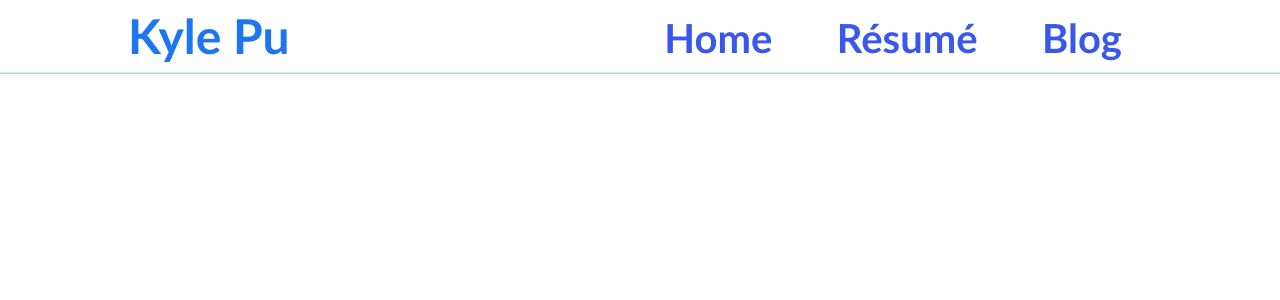
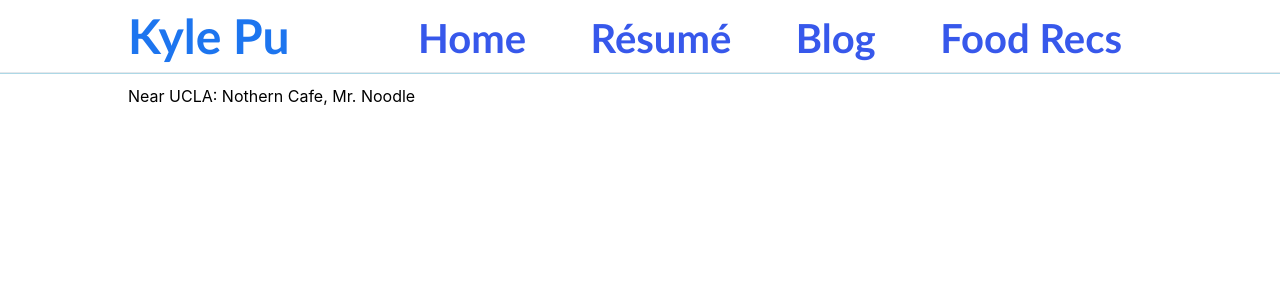
Before and after one commit to Kyle-Pu/Kyle-Pu.github.io, a React (Create React App) app: page /Food in a window 1280 px wide. Shown: the top 300 px of the page. Built offline with nearby package versions, Linux system fonts and the light colour scheme.

Commit message:
New tab for food recommendations

```diff
--- a/src/App.js
+++ b/src/App.js
@@ -2,6 +2,7 @@ import React from 'react'
 import HomePage from "./components/HomePage/HomePage"
 import Resume from "./components/Resume/Resume"
 import Blog from "./components/Blog/Blog"
+import Food from "./components/Food/Food"
 import "./App.css"
 
 import {
@@ -22,6 +23,8 @@ function App() {
             <Link to="/Resume" class="NavButton">Résumé</Link>
             {" "}
             <Link to="/Blog" class="NavButton">Blog</Link>
+            {" "}
+            <Link to="/Food" class="NavButton">Food Recs</Link>
           </div>
 
           <div class="Logo">
@@ -36,6 +39,7 @@ function App() {
           <Route path="/Home" element={<HomePage />} />
           <Route path="Resume" element={<Resume />} />
           <Route path="Blog" element={<Blog />} />
+          <Route path="Food" element={<Food />} />
         </Routes>
       </BrowserRouter>
     </div>
--- /dev/null
+++ b/src/components/Food/Food.js
@@ -0,0 +1,12 @@
+import React from 'react'
+import "./Food.css"
+
+function Food() {
+    return (
+        <div class="Container">
+            <p>Near UCLA: Nothern Cafe, Mr. Noodle</p>
+        </div>
+    );
+}
+
+export default Food;
```
Also changed, not shown: src/components/Food/Food.css (added).
